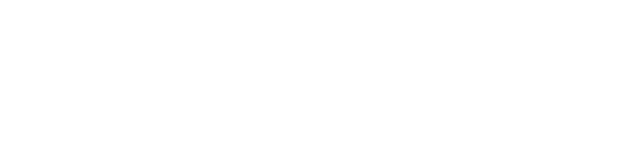
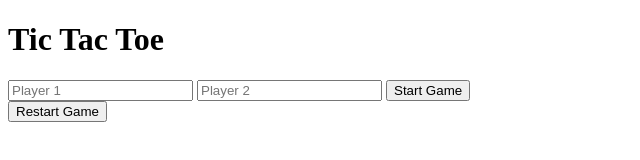
Before and after one commit to pukv/tictactoe, a plain HTML site: page index.html in a window 1280 px wide. Shown: the whole page, without its empty margins (0-640 px from the left). Drawn offline with Linux system fonts and the light colour scheme.

Commit message:
created a game container with 2 player inputs, start and restart buttons, as well as the gameboard and information divs

```diff
--- a/index.html
+++ b/index.html
@@ -10,6 +10,16 @@
     <title>Tic Tac Toe</title>
 </head>
 <body>
-
+    <div class="game-cointainer">
+        <h1>Tic Tac Toe</h1>
+        <div class="player-input">
+            <input id="player1" type="text" placeholder="Player 1">
+            <input id="player2" type="text" placeholder="Player 2">
+            <button id="start-btn">Start Game</button>
+        </div>
+        <div class="gameboard"></div>
+        <div class="game-info"></div>
+        <button class="restart-btn">Restart Game</button>
+    </div>
 </body>
 </html>
```
